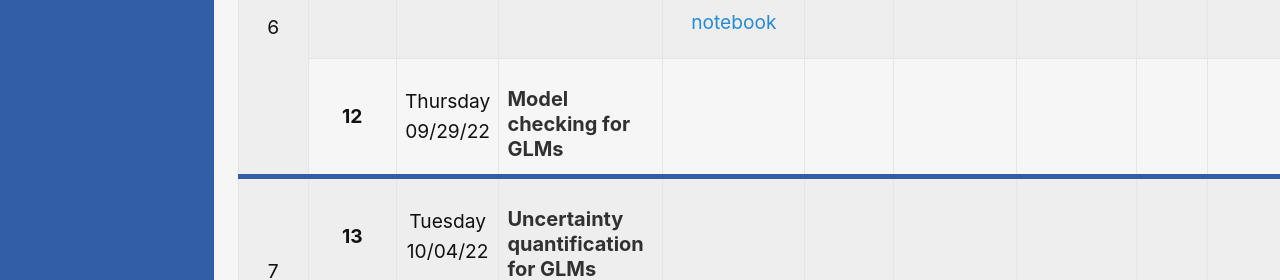
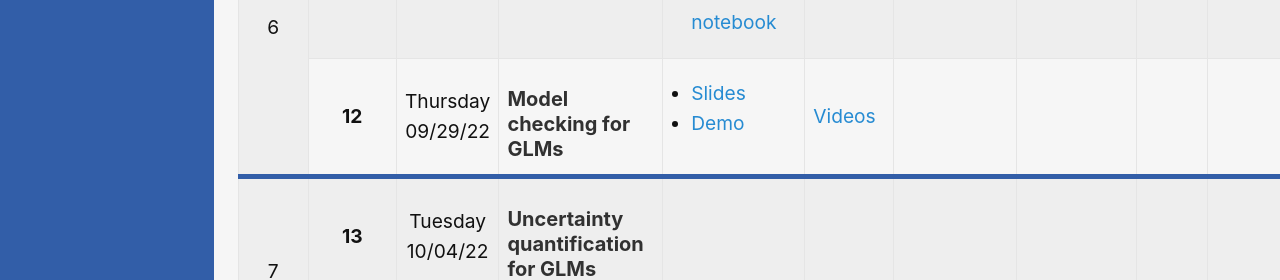
Before and after one commit to ds-102/fa22, a Jekyll site: the page built from index.md, in a window 1280 px wide. Shown: the part 2577-2857 px from the top of the page. Built offline with Jekyll 4.4.1, drawn with Linux system fonts in a browser that asks for light colours.

Commit message:
add lec11 to site

```diff
--- a/_data/lectures.yml
+++ b/_data/lectures.yml
@@ -126,6 +126,10 @@
 
 - date: Thursday 09/29/22
   topic: Model checking for GLMs
+  slides: |
+      - [Slides](https://docs.google.com/presentation/d/1qKSVZ-aee3haSmmm-O0u5OK6osgIQsME3Rqg8B2kTl8/edit?usp=sharing)
+      - [Demo](http://data102.datahub.berkeley.edu/hub/user-redirect/git-sync?repo=https://github.com/ds-102/fa22&subPath=lecture/lecture11/posterior_predictive_checks.ipynb)
+  video: https://www.youtube.com/watch?v=wc7IG2lTXVY&list=PLSEfoRJ1f3UNOrwy7rV3UcRRRrCBT88tA
 
 - date: Tuesday 10/04/22
   topic: Uncertainty quantification for GLMs
```
